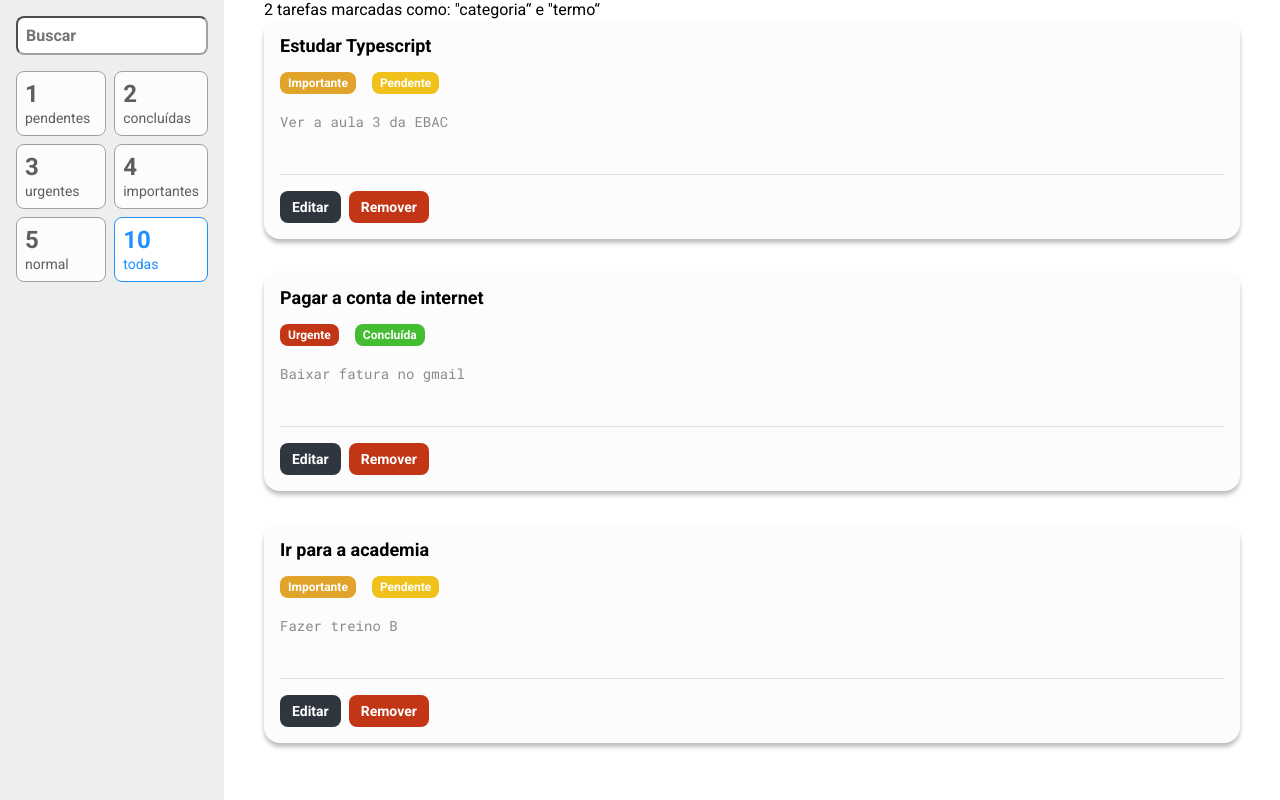
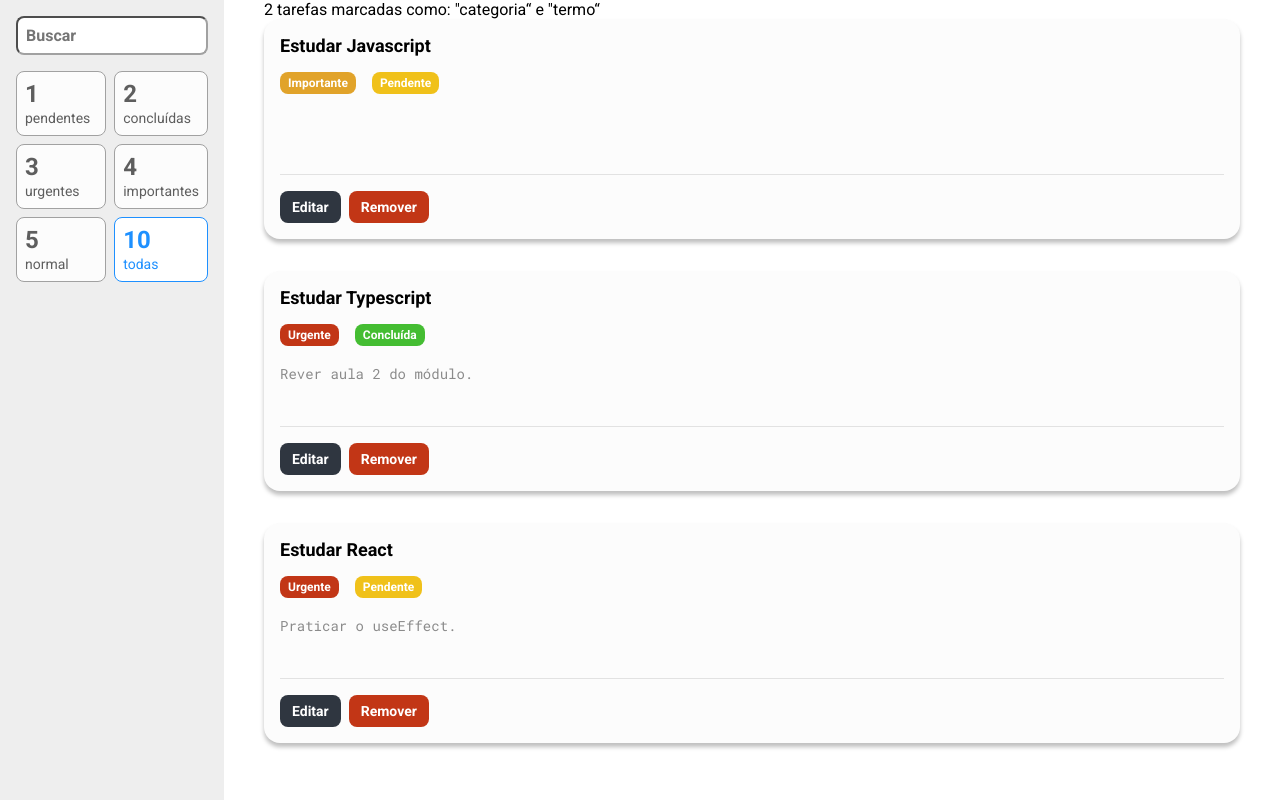
Before and after one commit to devMahaw/todo_react, a React (Create React App) app: page / in a window 1280 px wide. Built offline with nearby package versions, Linux system fonts and the light colour scheme.

Commit message:
feat: redux config

```diff
--- a/src/App.tsx
+++ b/src/App.tsx
@@ -1,16 +1,18 @@
+import { Provider } from "react-redux";
 import Sidebar from "./containers/Sidebar";
 import TodoList from "./containers/TodoList";
 import GlobalStyle, { Container } from "./styles";
+import store from "./store";
 
 function App() {
   return (
-    <>
+    <Provider store={store}>
       <GlobalStyle />
       <Container>
         <Sidebar />
         <TodoList />
       </Container>
-    </>
+    </Provider>
   );
 }
 
--- a/src/components/Task/index.tsx
+++ b/src/components/Task/index.tsx
@@ -1,6 +1,6 @@
 import * as S from "./styles";
 import { useState } from "react";
-import * as enums from "../../utils/enums/tasks";
+import * as enums from "../../utils/enums/task";
 
 type Props = {
   title: string;
--- a/src/components/Task/styles.ts
+++ b/src/components/Task/styles.ts
@@ -1,7 +1,7 @@
 import styled from "styled-components";
 import variables from "../../styles/variables";
 
-import * as enums from "../../utils/enums/tasks";
+import * as enums from "../../utils/enums/task";
 
 type TagProps = {
   priority?: enums.Priority;
--- a/src/containers/TodoList/index.tsx
+++ b/src/containers/TodoList/index.tsx
@@ -1,44 +1,30 @@
+import { useSelector } from "react-redux";
 import Task from "../../components/Task";
 import { Container } from "./styles";
-import * as enums from "../../utils/enums/tasks";
+import { RootReducer } from "../../store";
 
-const Tasks = [
-  {
-    title: "Estudar Typescript",
-    description: "Ver a aula 3 da EBAC",
-    priority: enums.Priority.IMPORTANTE,
-    status: enums.Status.PENDENTE
-  },
-  {
-    title: "Pagar a conta de internet",
-    description: "Baixar fatura no gmail",
-    priority: enums.Priority.URGENTE,
-    status: enums.Status.CONCLUIDA
-  },
-  {
-    title: "Ir para a academia",
-    description: "Fazer treino B",
-    priority: enums.Priority.IMPORTANTE,
-    status: enums.Status.PENDENTE
-  }
-];
+const TodoList = () => {
+  const { tasks } = useSelector((state: RootReducer) => state);
 
-const TodoList = () => (
+  return (
     <Container>
-    <p>2 tarefas marcadas como: &quot;categoria&ldquo; e &quot;termo&ldquo;</p>
+      <p>
+        2 tarefas marcadas como: &quot;categoria&ldquo; e &quot;termo&ldquo;
+      </p>
       <ul>
-      {Tasks.map((tarefa) => (
-        <li key={tarefa.title}>
+        {tasks.map((task) => (
+          <li key={task.title}>
             <Task
-            description={tarefa.description}
-            priority={tarefa.priority}
-            title={tarefa.title}
-            status={tarefa.status}
+              description={task.description}
+              priority={task.priority}
+              title={task.title}
+              status={task.status}
             />
           </li>
         ))}
       </ul>
     </Container>
   );
+};
 
 export default TodoList;
--- /dev/null
+++ b/src/models/Task.ts
@@ -0,0 +1,25 @@
+import * as enums from "../utils/enums/task";
+
+class Task {
+  title: string;
+  priority: enums.Priority;
+  status: enums.Status;
+  description: string;
+  id: number;
+
+  constructor(
+    title: string,
+    priority: enums.Priority,
+    status: enums.Status,
+    description: string,
+    id: number
+  ) {
+    this.title = title;
+    this.priority = priority;
+    this.status = status;
+    this.description = description;
+    this.id = id;
+  }
+}
+
+export default Task;
--- /dev/null
+++ b/src/store/index.ts
@@ -0,0 +1,12 @@
+import { configureStore } from "@reduxjs/toolkit";
+import tasksReducer from "./reducers/tasks";
+
+const store = configureStore({
+  reducer: {
+    tasks: tasksReducer
+  }
+});
+
+export type RootReducer = ReturnType<typeof store.getState>;
+
+export default store;
--- /dev/null
+++ b/src/store/reducers/tasks.ts
@@ -0,0 +1,39 @@
+import { createSlice, PayloadAction } from "@reduxjs/toolkit";
+import Task from "../../models/Task";
+import * as enums from "../../utils/enums/task";
+
+const tasksSlice = createSlice({
+  name: "tarefas",
+  initialState: [
+    new Task(
+      "Estudar Javascript",
+      enums.Priority.IMPORTANTE,
+      enums.Status.PENDENTE,
+      "",
+      1
+    ),
+    new Task(
+      "Estudar Typescript",
+      enums.Priority.URGENTE,
+      enums.Status.CONCLUIDA,
+      "Rever aula 2 do módulo.",
+      2
+    ),
+    new Task(
+      "Estudar React",
+      enums.Priority.URGENTE,
+      enums.Status.PENDENTE,
+      "Praticar o useEffect.",
+      3
+    )
+  ],
+  reducers: {
+    remove: (state, action: PayloadAction<number>) => {
+      state = state.filter((task) => task.id !== action.payload);
+    }
+  }
+});
+
+export const { remove } = tasksSlice.actions;
+
+export default tasksSlice.reducer;
```
Also changed, not shown: src/utils/enums/task.ts (renamed from src/utils/enums/tasks.ts). Lines whose indentation alone changed are shown as unchanged.
